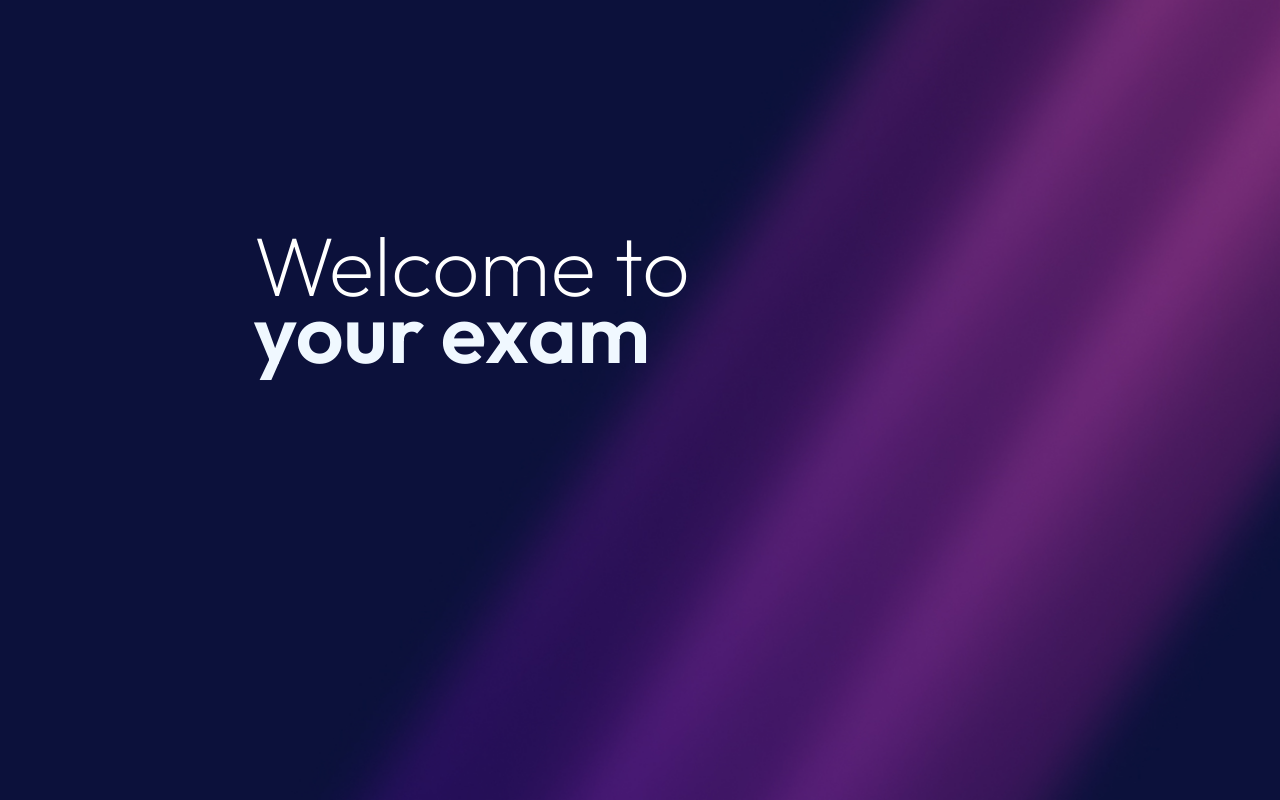
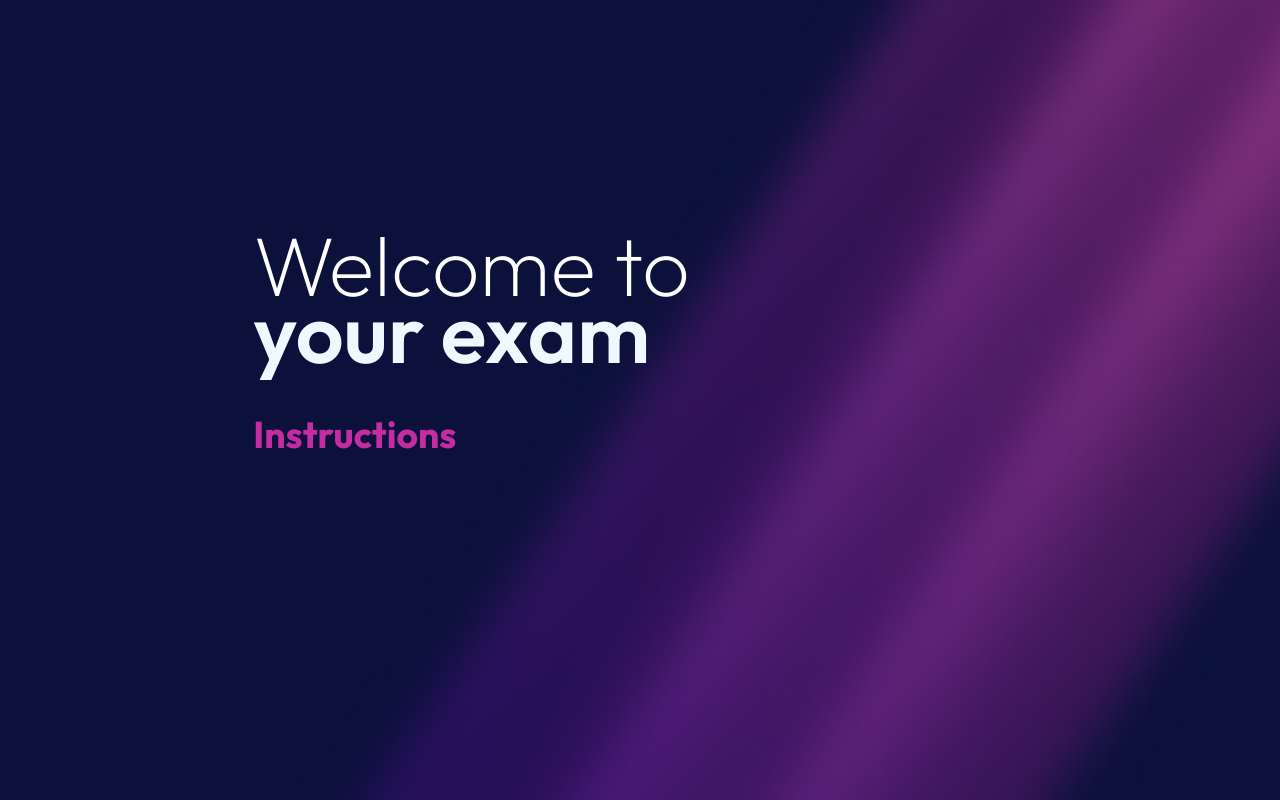
Before and after one commit to TerezaDankova/Build-week-1, a plain HTML site: page index.html in a window 1280 px wide. Drawn offline with Linux system fonts and the light colour scheme.

Commit message:
added h3 element with css properties

```diff
--- a/index.html
+++ b/index.html
@@ -31,10 +31,18 @@
     color: white;
     font-weight: 200;
     line-height: 80%;
+    margin-bottom: 45px;
 }
 #exam {
    color: aliceblue;
    font-weight: 600;
+}
+#h3 {
+  font-family: "Outfit", sans-serif;
+  margin-left: 190pt;
+  color: rgb(196, 44, 161);
+  font-size: 28pt;
+  margin-top: 0px;
 }
 </style>
 </head>
@@ -44,6 +52,7 @@
   <h1 id="welcome-to">
     Welcome to  <span id="exam">your exam</span>
   </h1>
+  <h3 id="h3">Instructions</h3>
 </div>
 </body>
 </html>
```
